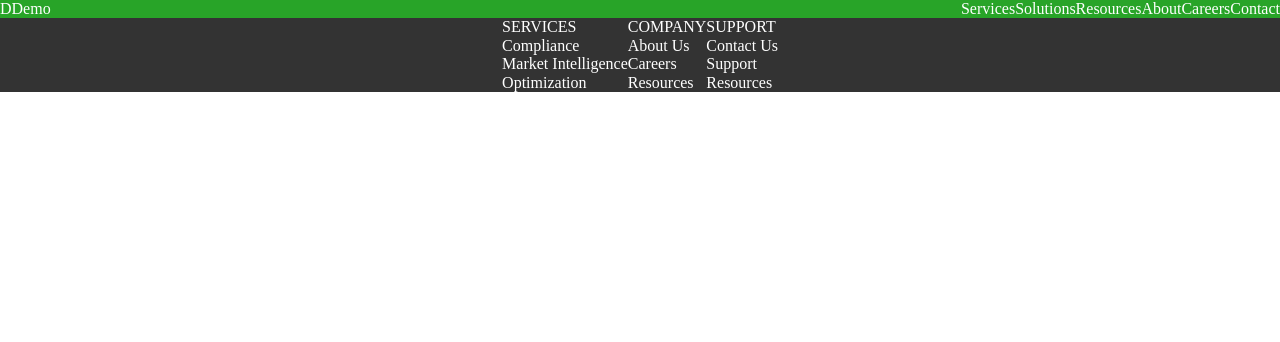
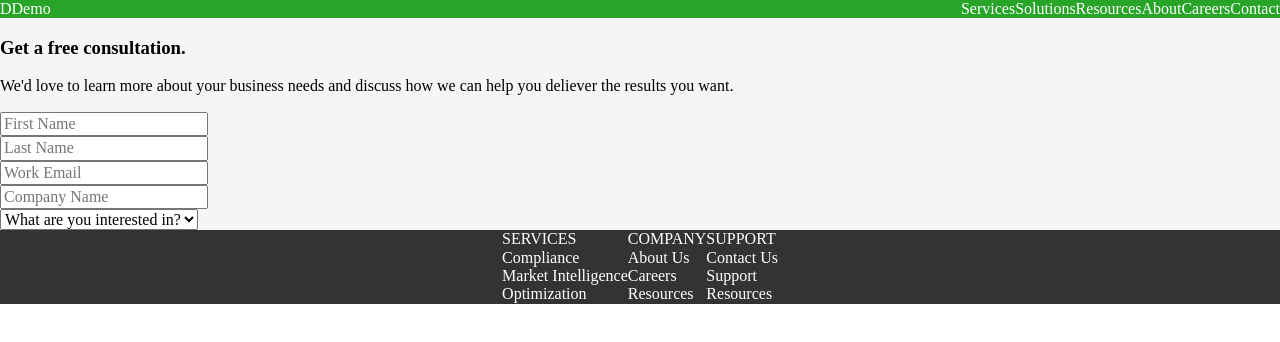
Before and after one commit to Vccentric/Responsive-Designs, a React app: page / in a window 1280 px wide. Shown: the top 342 px of the page. Built offline with nearby package versions, Linux system fonts and the light colour scheme.

Commit message:
Add 'ConsultationForm' component stub.

```diff
--- a/src/design-1/components/App.js
+++ b/src/design-1/components/App.js
@@ -1,6 +1,7 @@
 import React from "react";
 import Header from "./Header";
 import Footer from "./Footer";
+import ConsultationForm from "./ConsultationForm";
 import "../css/styles.css";
 import "../../third-party-libraries/Normalize-8.0.1.css";
 
@@ -9,6 +10,7 @@ const App = () => {
     return (
         <div id="page-container">
             <Header />
+            <ConsultationForm />
             <Footer />
         </div>
     );
--- /dev/null
+++ b/src/design-1/components/ConsultationForm.js
@@ -0,0 +1,26 @@
+import React from "react";
+
+const ConsultationForm = () => {
+    return (
+        <div id="consultation">
+            <h3 className="title">Get a free consultation.</h3>
+            <p className="description">We'd love to learn more about your business needs and discuss how we can help you deliever the results you want.</p>
+            <input type="text" id="fName" name="fName" placeholder="First Name" />
+            <br />
+            <input type="text" id="lName" name="lName" placeholder="Last Name" />
+            <br />
+            <input type="text" id="wEmail" name="wEmail" placeholder="Work Email" />
+            <br />
+            <input type="text" id="cName" name="cName" placeholder="Company Name" />
+            <br />
+            <select name="topic">
+                <option value="">What are you interested in?</option>
+                <option value="data">Data</option>
+                <option value="price">Pricing</option>
+                <option value="promo">Promotions</option>
+            </select>
+        </div>
+    );
+}
+
+export default ConsultationForm;
--- a/src/design-1/css/styles.css
+++ b/src/design-1/css/styles.css
@@ -43,6 +43,12 @@
     flex: 3;
 }
 
+/* ===== Consultation ===== */
+
+#consultation {
+
+}
+
 /* ===== Footer ===== */
 
 #footer {
```
